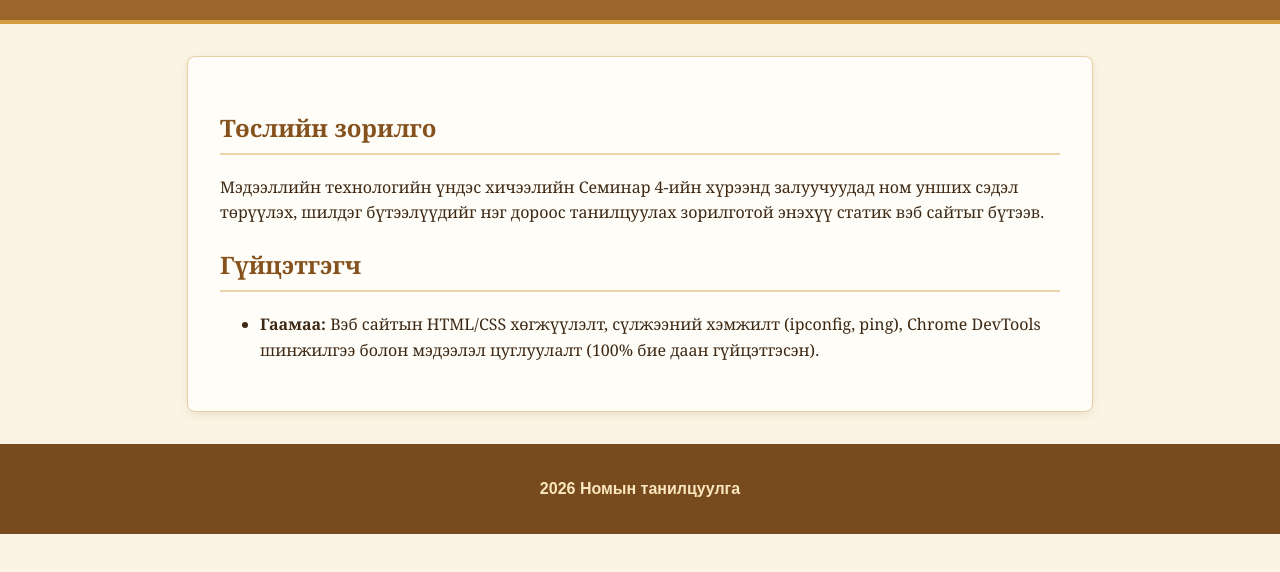
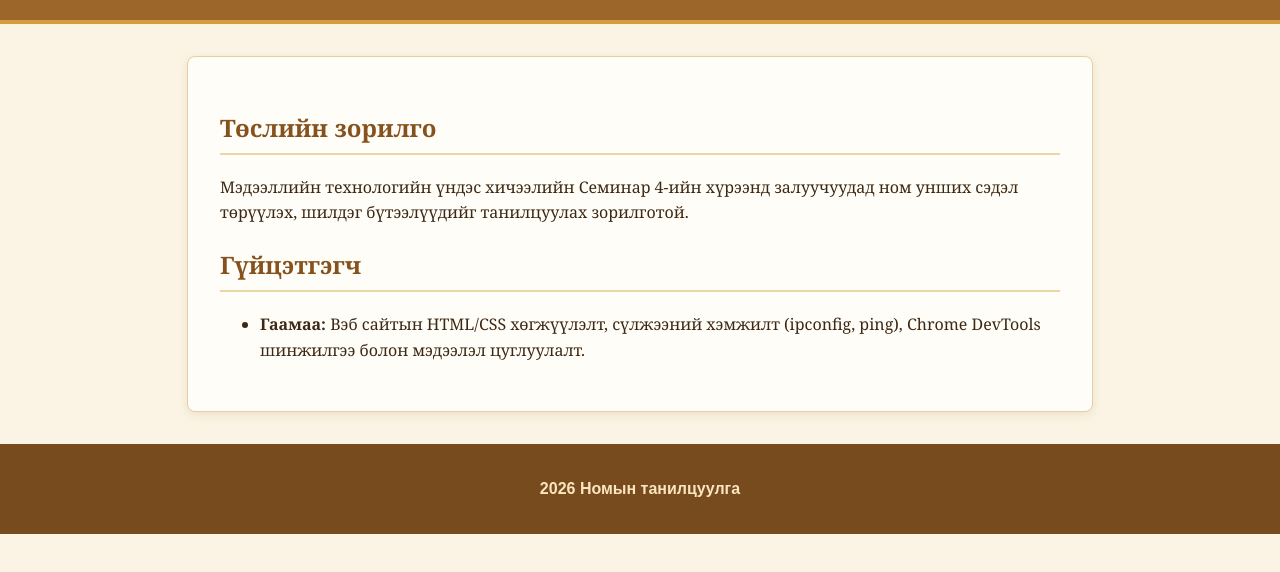
Before and after one commit to gaamaa2008-arch/-, a plain HTML site: page about.html in a window 1280 px wide. Shown: the part 148-720 px from the top of the page. Drawn offline with Linux system fonts and the light colour scheme.

Commit message:
Add files via upload

```diff
--- a/about.html
+++ b/about.html
@@ -18,13 +18,13 @@
     <main>
         <section>
             <h2>Төслийн зорилго</h2>
-            <p>Мэдээллийн технологийн үндэс хичээлийн Семинар 4-ийн хүрээнд залуучуудад ном унших сэдэл төрүүлэх, шилдэг бүтээлүүдийг нэг дороос танилцуулах зорилготой энэхүү статик вэб сайтыг бүтээв.</p>
+            <p>Мэдээллийн технологийн үндэс хичээлийн Семинар 4-ийн хүрээнд залуучуудад ном унших сэдэл төрүүлэх, шилдэг бүтээлүүдийг танилцуулах зорилготой.</p>
         </section>
 
         <section>
             <h2>Гүйцэтгэгч</h2>
             <ul>
-                <li><strong>Гаамаа:</strong> Вэб сайтын HTML/CSS хөгжүүлэлт, сүлжээний хэмжилт (ipconfig, ping), Chrome DevTools шинжилгээ болон мэдээлэл цуглуулалт (100% бие даан гүйцэтгэсэн).</li>
+                <li><strong>Гаамаа:</strong> Вэб сайтын HTML/CSS хөгжүүлэлт, сүлжээний хэмжилт (ipconfig, ping), Chrome DevTools шинжилгээ болон мэдээлэл цуглуулалт.</li>
             </ul>
         </section>
     </main>
```
